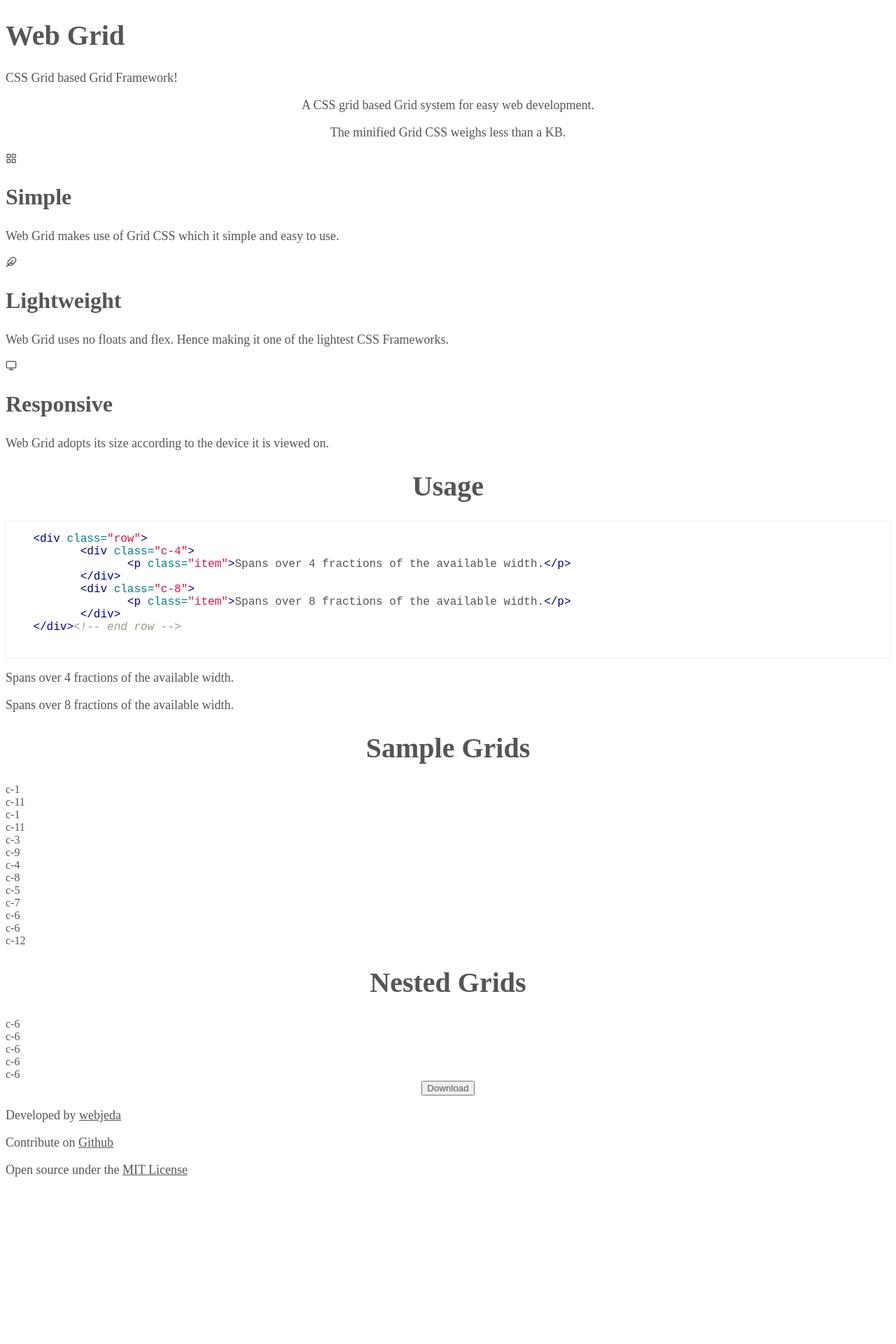
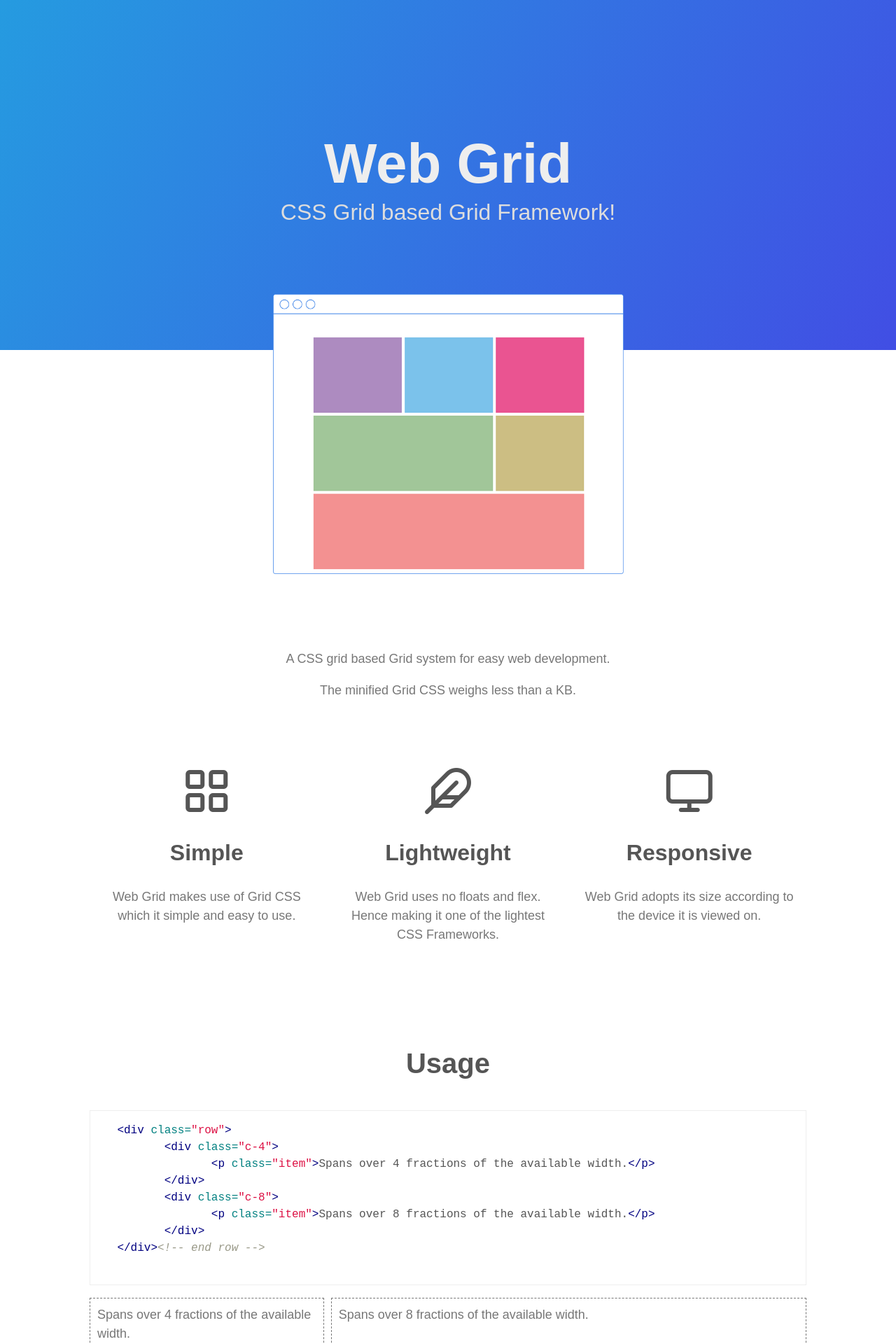
Before and after one commit to sharu725/web-grid, a Jekyll site: the page built from index.html, in a window 1280 px wide. Shown: the top 1920 px of the page at 70% size. Built offline with Jekyll 4.4.1, drawn with Linux system fonts in a browser that asks for light colours; some web fonts are replaced; before the commit the page ends 1700 px from its top, so only the background shows below that.

Commit message:
inline css

```diff
--- /dev/null
+++ b/_includes/font.scss
@@ -0,0 +1,42 @@
+$base-font-family: 'Rubik', sans-serif;
+$base-font-size:   20px;
+$base-font-weight: 400;
+$small-font-size:  $base-font-size * 0.875;
+$base-line-height: 1.7;
+
+$spacing-unit:     30px;
+
+$text-color:       #333;
+$background-color: #fdfdfd;
+$brand-color:      #259be0;
+
+$grey-color:       #828282;
+$grey-color-light: lighten($grey-color, 40%);
+$grey-color-dark:  darken($grey-color, 25%);
+
+// Width of the content area
+$content-width:    800px;
+$on-palm:          600px;
+$on-laptop:        1000px;
+
+
+
+// Use media queries like this:
+// @include media-query($on-palm) {
+//     .wrapper {
+//         padding-right: $spacing-unit / 2;
+//         padding-left: $spacing-unit / 2;
+//     }
+// }
+@mixin media-query($device) {
+    @media screen and (max-width: $device) {
+        @content;
+    }
+}
+
+
+
+// Import partials from `sass_dir` (defaults to `_sass`)
+@import
+        "font"
+;
--- a/css/main.scss
+++ b/_includes/main.scss
@@ -1,8 +1,3 @@
----
-# Only the main Sass file needs front matter (the dashes are enough)
----
-
-@charset "utf-8";
 $base-font-family: 'Rubik', sans-serif;
 $base-font-size:   20px;
 $base-font-weight: 400;
--- a/_layouts/default.html
+++ b/_layouts/default.html
@@ -10,9 +10,79 @@
 <link rel='dns-prefetch' href='//fonts.googleapis.com' />
 <link rel='dns-prefetch' href='//fonts.gstatic.com' />
 {% seo %}
-<link rel="stylesheet" href="{{site.baseurl}}/css/main.css">
-<link rel="stylesheet" href="{{site.baseurl}}/style.css">
-<link href="https://fonts.googleapis.com/css?family=Rubik:300,400" rel="stylesheet">
+<style>
+      {% capture include_to_scssify %}
+      {% include main.scss %}
+      {% include font.scss %}
+      {% endcapture %}
+      {{ include_to_scssify | scssify }}
+
+    /* cyrillic */
+@font-face {
+  font-family: 'Rubik';
+  font-style: normal;
+  font-weight: 300;
+  src: local('Rubik Light'), local('Rubik-Light'), url(https://fonts.gstatic.com/s/rubik/v4/rN0AGm-UbeCy1H1Jew93RBTbgVql8nDJpwnrE27mub0.woff2) format('woff2');
+  unicode-range: U+0400-045F, U+0490-0491, U+04B0-04B1, U+2116;
+}
+/* hebrew */
+@font-face {
+  font-family: 'Rubik';
+  font-style: normal;
+  font-weight: 300;
+  src: local('Rubik Light'), local('Rubik-Light'), url(https://fonts.gstatic.com/s/rubik/v4/oip-K2YN3EYHgt8SY7FJfBTbgVql8nDJpwnrE27mub0.woff2) format('woff2');
+  unicode-range: U+0590-05FF, U+20AA, U+25CC, U+FB1D-FB4F;
+}
+/* latin-ext */
+@font-face {
+  font-family: 'Rubik';
+  font-style: normal;
+  font-weight: 300;
+  src: local('Rubik Light'), local('Rubik-Light'), url(https://fonts.gstatic.com/s/rubik/v4/uvJKCkkt46588W3D3t_gLBTbgVql8nDJpwnrE27mub0.woff2) format('woff2');
+  unicode-range: U+0100-024F, U+1E00-1EFF, U+20A0-20AB, U+20AD-20CF, U+2C60-2C7F, U+A720-A7FF;
+}
+/* latin */
+@font-face {
+  font-family: 'Rubik';
+  font-style: normal;
+  font-weight: 300;
+  src: local('Rubik Light'), local('Rubik-Light'), url(https://fonts.gstatic.com/s/rubik/v4/tRvJQnSw4lmceQIbdzOKGPesZW2xOQ-xsNqO47m55DA.woff2) format('woff2');
+  unicode-range: U+0000-00FF, U+0131, U+0152-0153, U+02C6, U+02DA, U+02DC, U+2000-206F, U+2074, U+20AC, U+2212, U+2215;
+}
+/* cyrillic */
+@font-face {
+  font-family: 'Rubik';
+  font-style: normal;
+  font-weight: 400;
+  src: local('Rubik'), local('Rubik-Regular'), url(https://fonts.gstatic.com/s/rubik/v4/VKKpdi1QvieDs1ewFsxdAg.woff2) format('woff2');
+  unicode-range: U+0400-045F, U+0490-0491, U+04B0-04B1, U+2116;
+}
+/* hebrew */
+@font-face {
+  font-family: 'Rubik';
+  font-style: normal;
+  font-weight: 400;
+  src: local('Rubik'), local('Rubik-Regular'), url(https://fonts.gstatic.com/s/rubik/v4/-fe1N1QeP0UtBmYG66PGsA.woff2) format('woff2');
+  unicode-range: U+0590-05FF, U+20AA, U+25CC, U+FB1D-FB4F;
+}
+/* latin-ext */
+@font-face {
+  font-family: 'Rubik';
+  font-style: normal;
+  font-weight: 400;
+  src: local('Rubik'), local('Rubik-Regular'), url(https://fonts.gstatic.com/s/rubik/v4/9TMYrMQsWjH1a-MkCFFAmg.woff2) format('woff2');
+  unicode-range: U+0100-024F, U+1E00-1EFF, U+20A0-20AB, U+20AD-20CF, U+2C60-2C7F, U+A720-A7FF;
+}
+/* latin */
+@font-face {
+  font-family: 'Rubik';
+  font-style: normal;
+  font-weight: 400;
+  src: local('Rubik'), local('Rubik-Regular'), url(https://fonts.gstatic.com/s/rubik/v4/_mlO9_1N7oXYhEnEzC2l-g.woff2) format('woff2');
+  unicode-range: U+0000-00FF, U+0131, U+0152-0153, U+02C6, U+02DA, U+02DC, U+2000-206F, U+2074, U+20AC, U+2212, U+2215;
+}
+
+</style>
 <script>(function(a,e,f,g,b,c,d){a.GoogleAnalyticsObject=b;a[b]=a[b]||function(){(a[b].q=a[b].q||[]).push(arguments)};a[b].l=1*new Date;c=e.createElement(f);d=e.getElementsByTagName(f)[0];c.async=1;c.src=g;d.parentNode.insertBefore(c,d)})(window,document,"script","https://www.google-analytics.com/analytics.js","ga");ga("create","UA-65551407-1","auto");ga("send","pageview");</script>
 <link rel="shortcut icon" type="image/png" href="favicon.ico"/>
 <link rel="shortcut icon" type="image/png" href="favicon.ico"/>
--- a/index.html
+++ b/index.html
@@ -11,8 +11,6 @@ layout: default
    </header>
 
 <div class="main-image" style="background-image: url({{site.baseurl}}/images/css-grid-framework-mockup.png);"></div>
-
-
 
    <div class="main-content">
       <div class="row rel-50">
```
Also changed, not shown: _sass/_font.scss (renamed from style.css).
